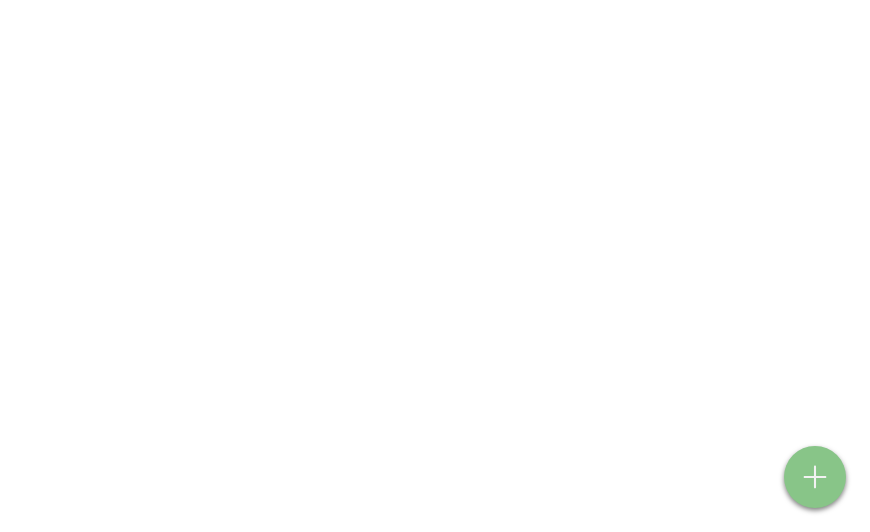
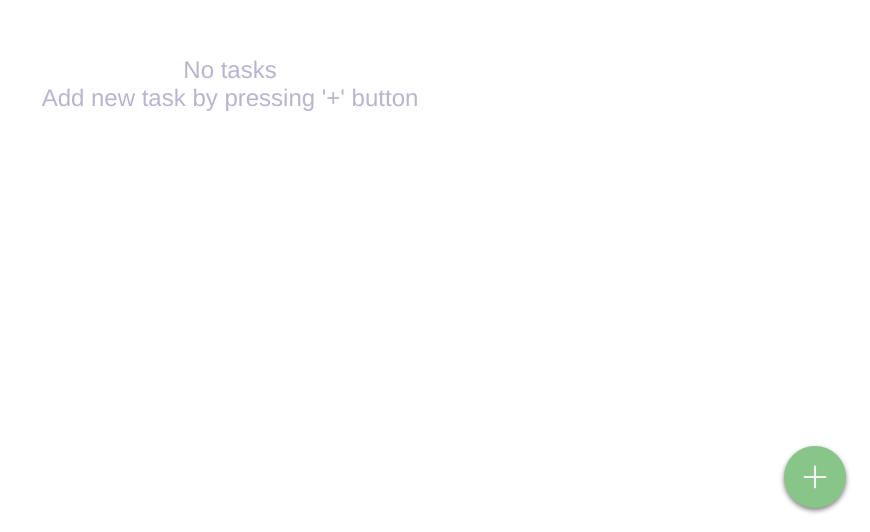
Before and after one commit to IntegerVector/suru, a Vue app: page / in a window 1280 px wide. Shown: the part 268-800 px from the top of the page, without its empty margins (410-1280 px from the left). Built offline with nearby package versions, Linux system fonts and the light colour scheme.

Commit message:
no tasks label added

```diff
--- a/src/App.vue
+++ b/src/App.vue
@@ -101,6 +101,8 @@ export default {
   --transition-speed: 200ms;
   --text-color: #1b1b1b;
   --text-color--light: #f2f2f2ff;
+  --text-color--not-important: #B7B5CF;
+  --text-color--not-important-light: #c9c9c9;
   --text-font--regular: Arial;
   --text-size--regular: 1rem;
 }
--- a/src/components/tasks-list/TasksList.vue
+++ b/src/components/tasks-list/TasksList.vue
@@ -1,6 +1,14 @@
 <template>
   <section class="tasks-list">
-    <ul class="tasks-list__list">
+    <div
+      class="tasks-list__empty-label-text"
+      v-if="!tasks.length">
+      <p>No tasks</p>
+      <p>Add new task by pressing '+' button</p>
+    </div>
+    <ul
+      class="tasks-list__list"
+      v-if="tasks.length">
       <li
         class="tasks-list__item"
         v-for="task in tasks"
@@ -67,6 +75,15 @@ ul, li {
   list-style-type: none;
 }
 
+.tasks-list__empty-label-text {
+  height: 100%;
+  display: flex;
+  flex-direction: column;
+  justify-content: center;
+  align-items: center;
+  color: var(--text-color--not-important);
+}
+
 .tasks-list__list {
   display: flex;
   flex-direction: column;
```
